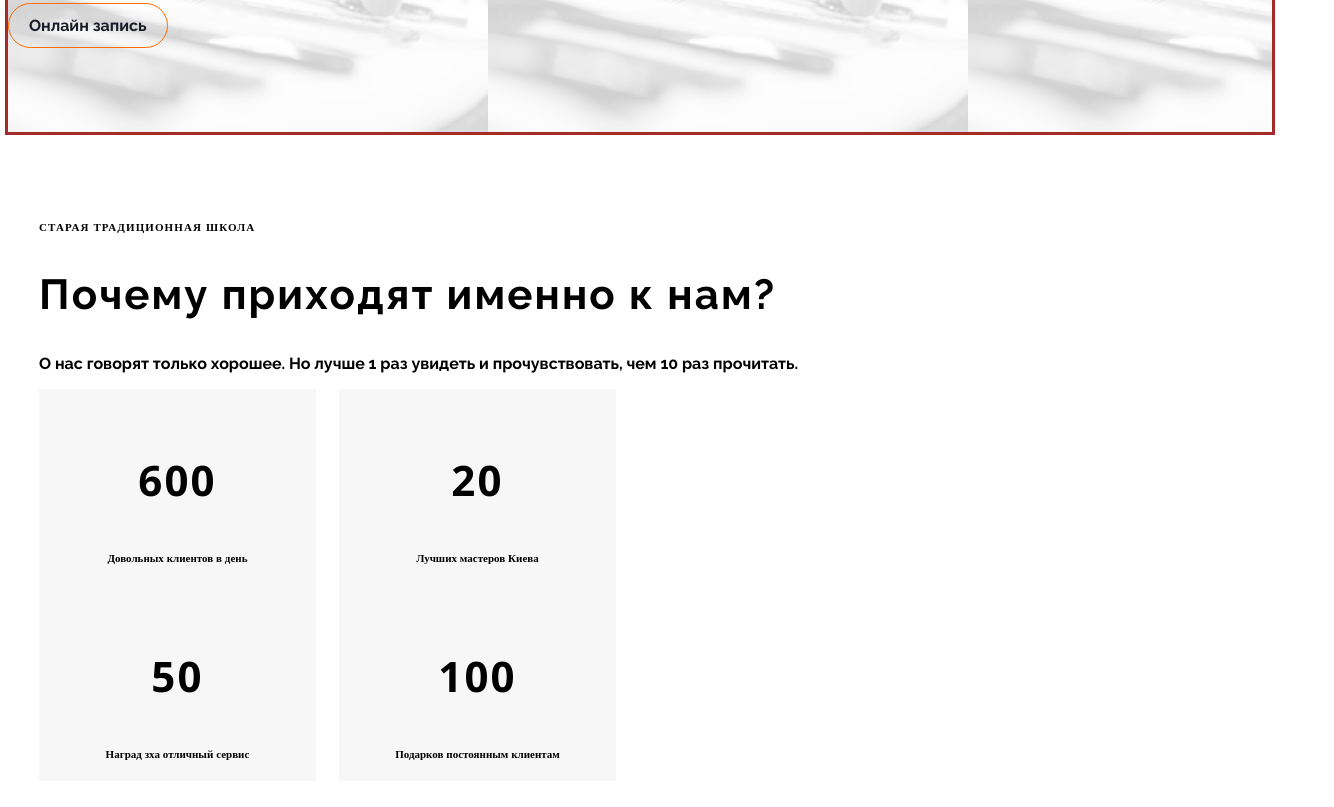
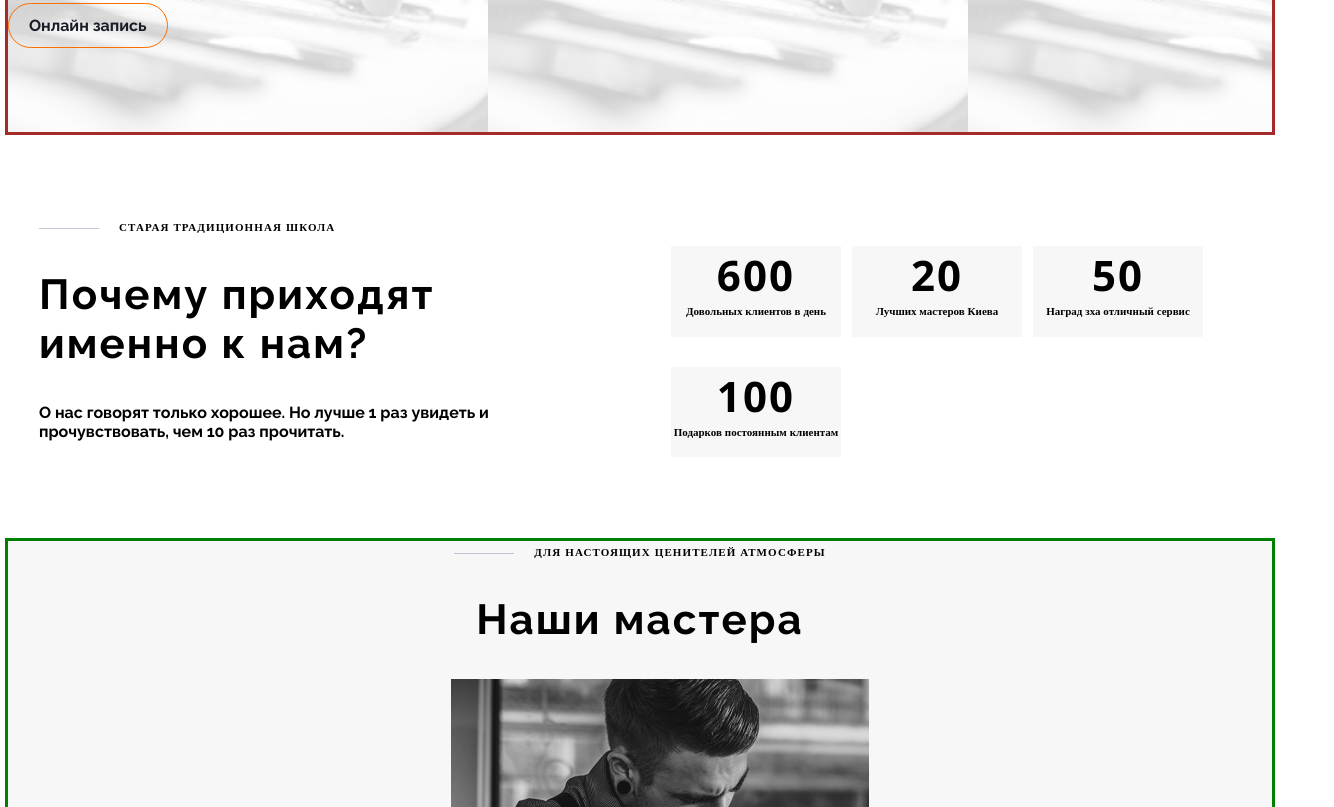
Before and after one commit to Ingvarreshka/Barbershop, a plain HTML site: page index.html in a window 1280 px wide. Shown: the part 1573-2380 px from the top of the page, 1334 px wide, since content can reach past the window. Drawn offline with nearby package versions, Linux system fonts and the light colour scheme.

Commit message:
медиа запросы на секции

```diff
--- a/Sass/components/_about.scss
+++ b/Sass/components/_about.scss
@@ -2,3 +2,17 @@
     padding: 84px 31px;
     outline: 3px solid red;
 }
+
+.pre-title {
+
+}
+.pre-title::before {
+     width: 60px;
+    height: 1px;
+    background: #9DA4BD99;
+    content: '';
+    display: inline-block;
+    margin-right: 20px;
+    vertical-align: middle;
+
+}
--- a/Sass/components/_statistic.scss
+++ b/Sass/components/_statistic.scss
@@ -1,25 +1,48 @@
  .statistic {
     padding: 84px 31px;
+    // justify-content: space-between;
+
+     @media screen and (min-width:768px) {
+         display: flex;
+         justify-content: space-between;
+         width: 100%;
+     }
 }
-.section-why {}
+.section-why {
 
-.title {}
+     @media screen and (min-width:768px) {
+      width: 48%;
+     }
+}
+
+// .title {
+
+// }
 
 .container-number {
     display: flex;
     flex-wrap: wrap;
     justify-content: space-between;
-    width: 48%;
+
+     @media screen and (min-width:768px) {
+        display: flex;
+        flex-wrap: wrap;
+        justify-content: space-between;
+        width: 48%;
+        padding: 0 100px;
+     }
 }
 
 .number-box {
     background-color: $statistic-bg;
-    min-width: 193px;
-width: 48%;
+    width: 170px;
+    // width: 48%;
     text-align: center;
+    margin-top: 30px;
 }
 .number-box p {
-    padding-top: 20px;
+    margin: 0;
+    // padding-top: 20px;
     font-family: Open Sans;
     font-style: normal;
     font-weight: bold;
@@ -29,7 +52,7 @@ width: 48%;
 }
 .number-box span {
     display: block;
-    padding-bottom: 20px;
+    // padding-bottom: 20px;
     font-family: Open Sans;
     font-style: normal;
     font-weight: 600;
```
Also changed, not shown: css/main.css, css/main.min.css, 2 other files.
